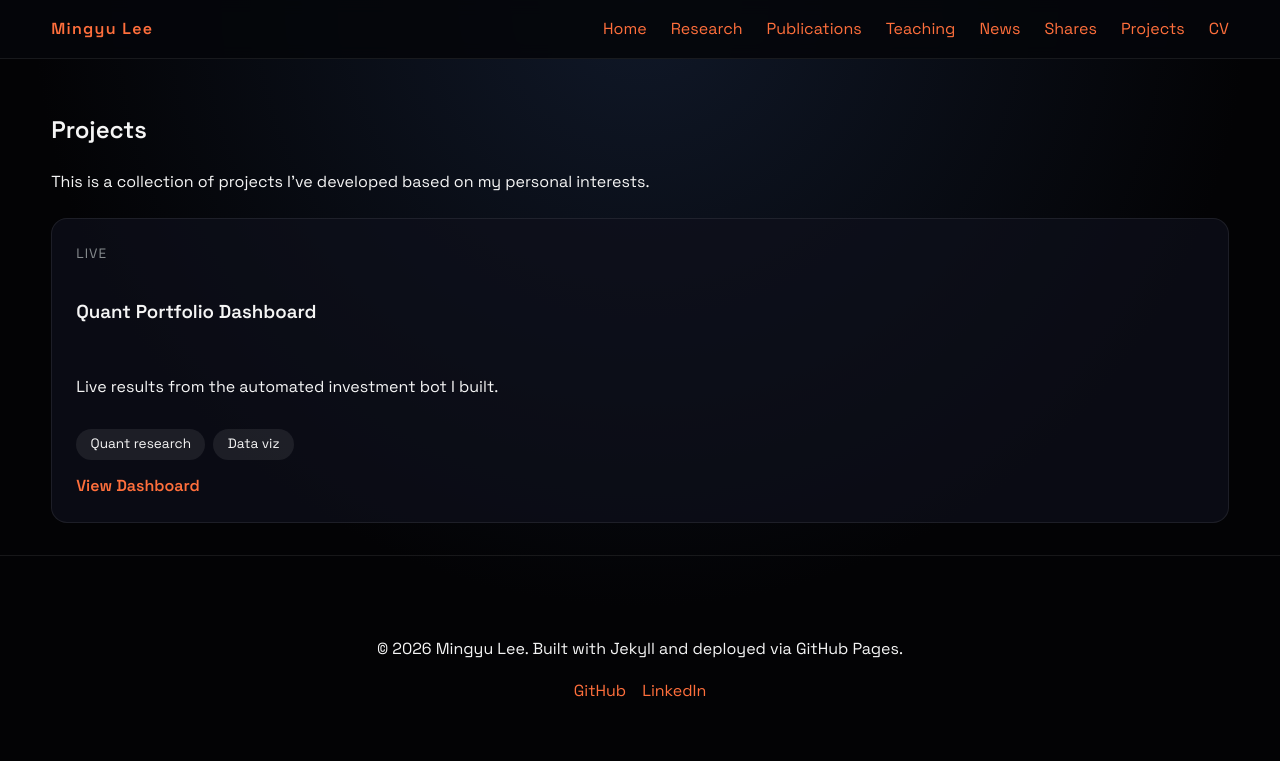
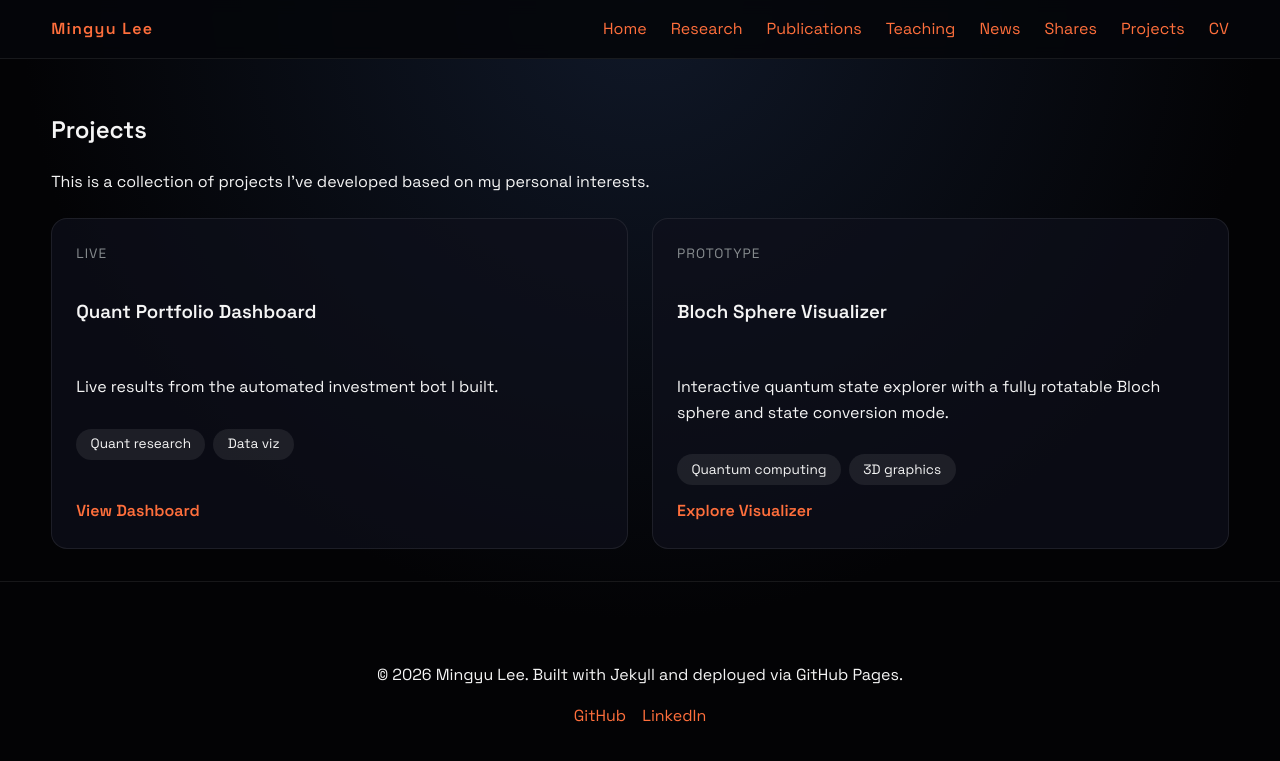
Before and after one commit to red1108/red1108.github.io, a Jekyll site: the page built from _pages/projects.md, in a window 1280 px wide. Shown: the top 761 px of the page. Built offline with Jekyll 4.4.1, drawn with Linux system fonts in a browser that asks for light colours.

Commit message:
add bloch

```diff
--- a/_data/projects.yml
+++ b/_data/projects.yml
@@ -8,3 +8,14 @@
   links:
     - label: View Dashboard
       url: /quant/
+
+- name: Bloch Sphere Visualizer
+  description: Interactive quantum state explorer with a fully rotatable Bloch sphere and state conversion mode.
+  status: Prototype
+  url: /bloch/
+  tags:
+    - Quantum computing
+    - 3D graphics
+  links:
+    - label: Explore Visualizer
+      url: /bloch/
--- a/_layouts/default.html
+++ b/_layouts/default.html
@@ -14,5 +14,8 @@
   {% if page.layout == 'quant' %}
     <script src="{{ '/assets/js/quant.js' | relative_url }}" defer></script>
   {% endif %}
+  {% if page.layout == 'bloch' %}
+    <script src="{{ '/assets/js/bloch.js' | relative_url }}" defer></script>
+  {% endif %}
 </body>
 </html>
--- a/assets/css/main.scss
+++ b/assets/css/main.scss
@@ -467,6 +467,174 @@ a {
   color: #ff8c8c;
 }
 
+.bloch-lab {
+  display: grid;
+  gap: 2.5rem;
+}
+
+.bloch-hero {
+  display: grid;
+  grid-template-columns: repeat(auto-fit, minmax(280px, 1fr));
+  gap: 1.5rem;
+  align-items: start;
+}
+
+.bloch-hero .eyebrow {
+  text-transform: uppercase;
+  letter-spacing: 0.18em;
+  font-size: 0.76rem;
+  color: $muted;
+  margin-bottom: 0.6rem;
+}
+
+.bloch-state-panel {
+  border-radius: 1.2rem;
+  border: 1px solid rgba(255, 255, 255, 0.1);
+  background: radial-gradient(circle at top, rgba(255, 111, 60, 0.22), rgba(7, 9, 15, 0.9));
+  padding: 1.25rem 1.5rem;
+  box-shadow: 0 25px 45px rgba(0, 0, 0, 0.35);
+}
+
+.bloch-state-expression {
+  font-family: "Space Grotesk", "Helvetica Neue", Arial, sans-serif;
+  font-size: 1rem;
+  margin: 0 0 1rem;
+  color: rgba(255, 255, 255, 0.9);
+}
+
+.bloch-amplitudes {
+  display: grid;
+  grid-template-columns: repeat(auto-fit, minmax(180px, 1fr));
+  gap: 1rem;
+}
+
+.bloch-amplitudes .label {
+  text-transform: uppercase;
+  letter-spacing: 0.1em;
+  font-size: 0.72rem;
+  color: rgba(255, 255, 255, 0.7);
+}
+
+.bloch-amplitudes .value {
+  display: block;
+  font-size: 1.25rem;
+  font-weight: 600;
+  color: #fff;
+}
+
+.bloch-controls {
+  display: grid;
+  grid-template-columns: repeat(auto-fit, minmax(220px, 1fr));
+  gap: 1.5rem;
+  align-items: end;
+}
+
+.slider-field {
+  background: rgba(8, 11, 19, 0.85);
+  border: 1px solid rgba(255, 255, 255, 0.08);
+  border-radius: 1rem;
+  padding: 1rem 1.25rem;
+}
+
+.slider-header {
+  display: flex;
+  align-items: center;
+  justify-content: space-between;
+  font-weight: 600;
+  color: rgba(255, 255, 255, 0.9);
+  margin-bottom: 0.65rem;
+}
+
+.slider-field input[type="range"] {
+  width: 100%;
+  accent-color: $accent;
+}
+
+.bloch-convert-btn {
+  border: none;
+  border-radius: 1rem;
+  padding: 1rem 1.25rem;
+  background: linear-gradient(120deg, rgba(255, 111, 60, 0.95), rgba(77, 183, 255, 0.9));
+  color: #05060a;
+  font-weight: 700;
+  font-size: 1rem;
+  box-shadow: 0 20px 40px rgba(0, 0, 0, 0.35);
+  cursor: pointer;
+  transition: transform 0.2s ease, box-shadow 0.2s ease;
+}
+
+.bloch-convert-btn:hover {
+  transform: translateY(-2px);
+  box-shadow: 0 25px 50px rgba(0, 0, 0, 0.45);
+}
+
+.bloch-stage {
+  display: grid;
+  grid-template-columns: repeat(auto-fit, minmax(320px, 1fr));
+  gap: 2rem;
+  align-items: start;
+}
+
+.bloch-canvas-frame {
+  border-radius: 1.2rem;
+  border: 1px solid rgba(255, 255, 255, 0.08);
+  background: radial-gradient(circle at 20% 20%, rgba(77, 183, 255, 0.18), rgba(5, 6, 10, 0.95));
+  padding: 1rem;
+  box-shadow: inset 0 0 20px rgba(255, 255, 255, 0.04), 0 25px 45px rgba(0, 0, 0, 0.4);
+}
+
+.bloch-viewport {
+  width: 100%;
+  min-height: 520px;
+}
+
+.bloch-caption {
+  text-align: center;
+  color: rgba(255, 255, 255, 0.7);
+  font-size: 0.85rem;
+  margin: 0.8rem 0 0;
+}
+
+.bloch-copy {
+  background: rgba(9, 12, 21, 0.85);
+  border-radius: 1.2rem;
+  border: 1px solid rgba(255, 255, 255, 0.08);
+  padding: 1.5rem;
+  box-shadow: 0 25px 40px rgba(0, 0, 0, 0.35);
+}
+
+.bloch-copy ul {
+  padding-left: 1.2rem;
+  color: $muted;
+}
+
+.bloch-notes {
+  background: rgba(12, 15, 24, 0.8);
+  border-radius: 1.2rem;
+  border: 1px solid rgba(255, 255, 255, 0.07);
+  padding: 1.5rem;
+}
+
+.bloch-notes ol {
+  padding-left: 1.4rem;
+  margin: 0;
+  color: rgba(255, 255, 255, 0.8);
+}
+
+.bloch-notes span {
+  color: $accent;
+}
+
+@media (max-width: 720px) {
+  .bloch-controls {
+    grid-template-columns: 1fr;
+  }
+
+  .bloch-stage {
+    grid-template-columns: 1fr;
+  }
+}
+
 .project-grid {
   margin-top: 1.5rem;
 }
--- /dev/null
+++ b/bloch.md
@@ -0,0 +1,6 @@
+---
+layout: bloch
+title: Bloch Sphere Visualizer
+permalink: /bloch/
+description: Interactive Bloch sphere with theta/phi sliders and conversion animation.
+---
```
Also changed, not shown: _layouts/bloch.html (added, +70 -0 lines), assets/js/bloch.js (added, +329 -0 lines).
